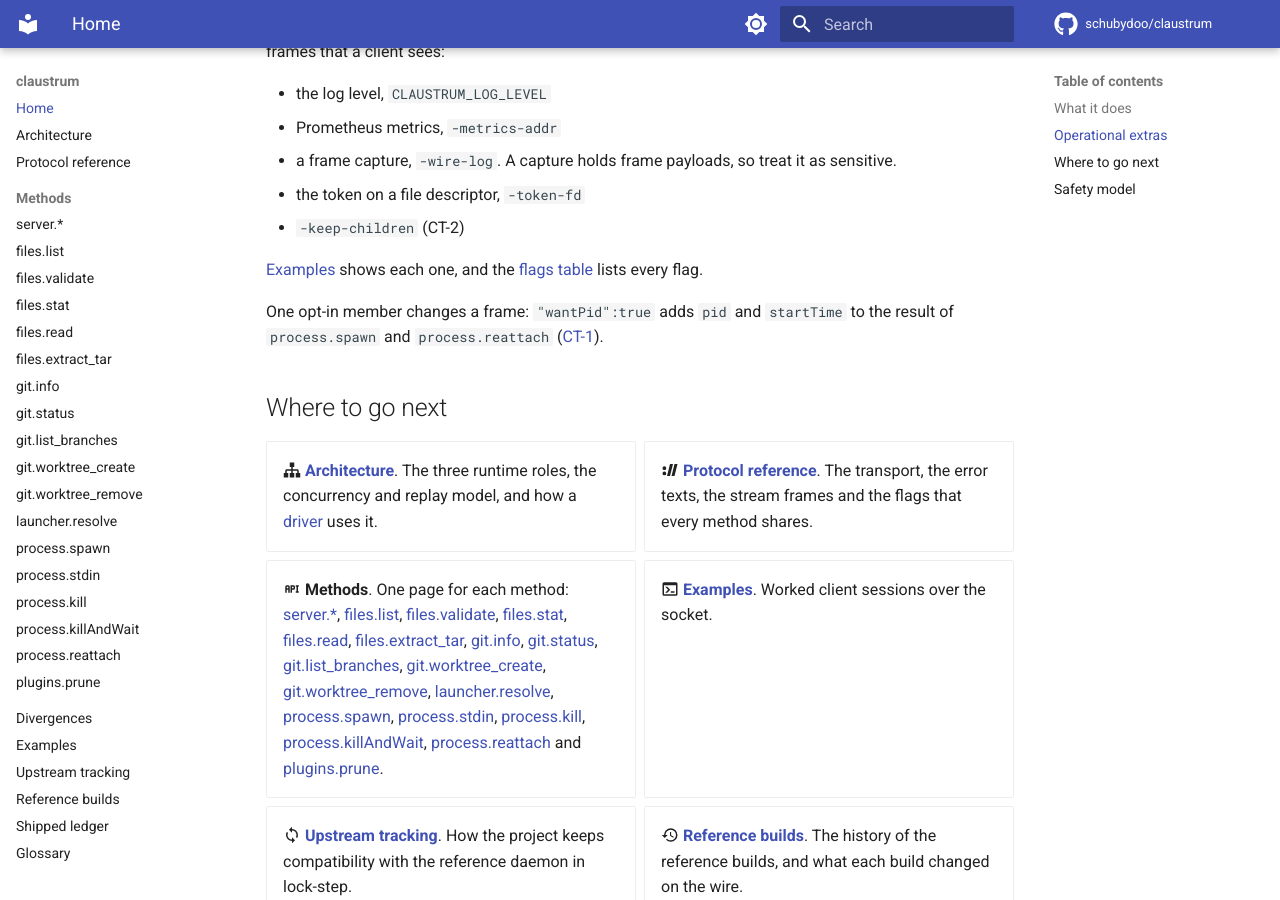
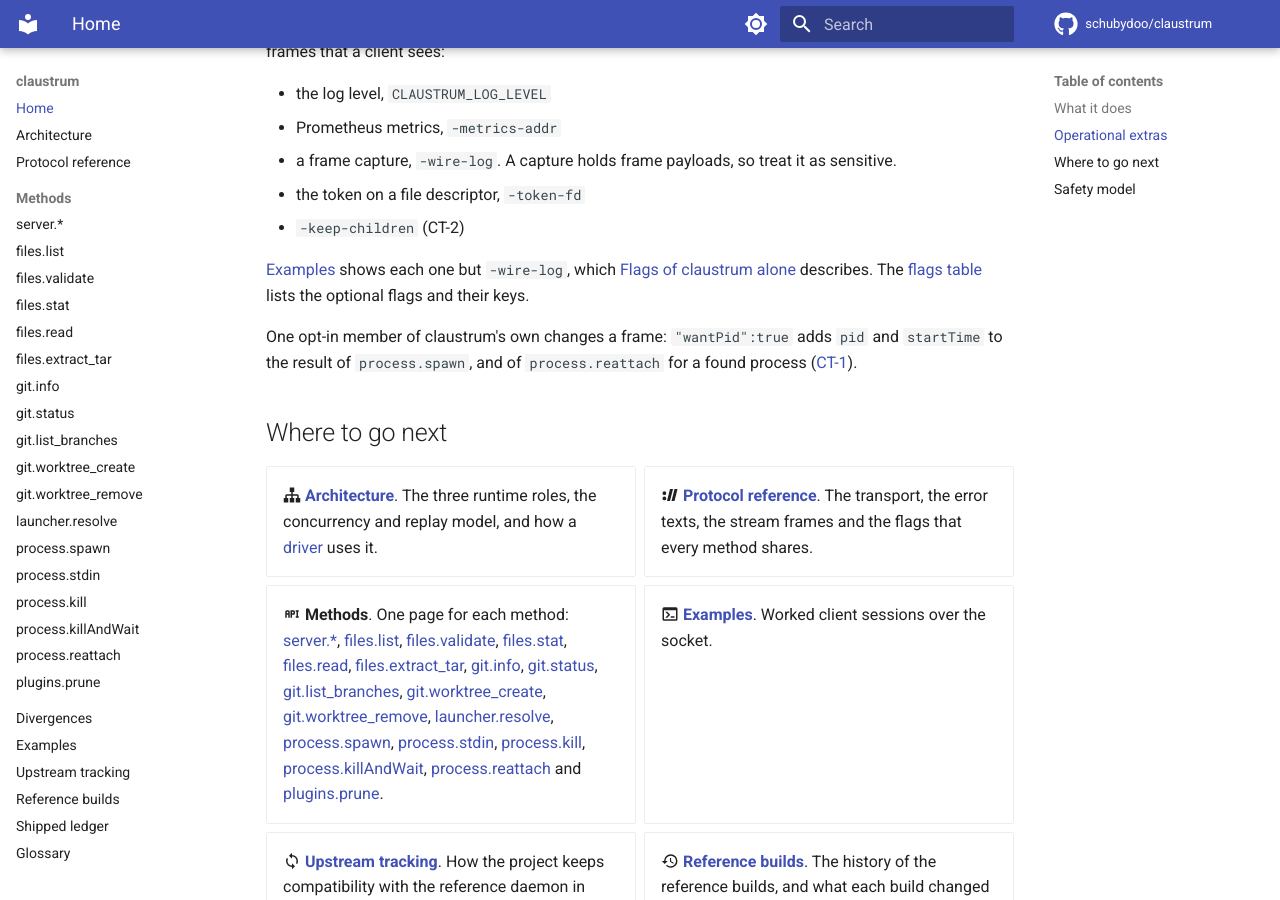
Before and after one commit to schubydoo/claustrum, an MkDocs documentation site: the page built from docs/index.md, in a window 1280 px wide and 900 px high, scrolled down 1069 px. Built offline with MkDocs 1.6.1 and Material for MkDocs 9.7.7, drawn with Linux system fonts in a browser that asks for light colours; comment, search, counter and statistics services are not loaded.

Commit message:
docs: scope the flags-table and wantPid sentences of README, home and EXAMPLES
Co-Authored-By: Claude Opus 5.5 <noreply@anthropic.com>

```diff
--- a/docs/index.md
+++ b/docs/index.md
@@ -52,11 +52,13 @@ clients, so none changes the frames that a client sees:
 - the token on a file descriptor, `-token-fd`
 - `-keep-children` (CT-2)
 
-[Examples](EXAMPLES.md#operational-knobs) shows each one, and the
-[flags table](PROTOCOL.md#flags-and-config-keys) lists every flag.
+[Examples](EXAMPLES.md#operational-knobs) shows each one but `-wire-log`, which
+[Flags of claustrum alone](PROTOCOL.md#flags-of-claustrum-alone) describes. The
+[flags table](PROTOCOL.md#flags-and-config-keys) lists the optional flags and their keys.
 
-One opt-in member changes a frame: `"wantPid":true` adds `pid` and `startTime`
-to the result of `process.spawn` and `process.reattach`
+One opt-in member of claustrum's own changes a frame: `"wantPid":true` adds `pid`
+and `startTime` to the result of `process.spawn`, and of `process.reattach` for a
+found process
 ([CT-1](DIVERGENCES.md#ct-1)).
 
 ## Where to go next
```
Also changed, not shown: README.md (+4 -4 lines), docs/EXAMPLES.md (+3 -3 lines).
